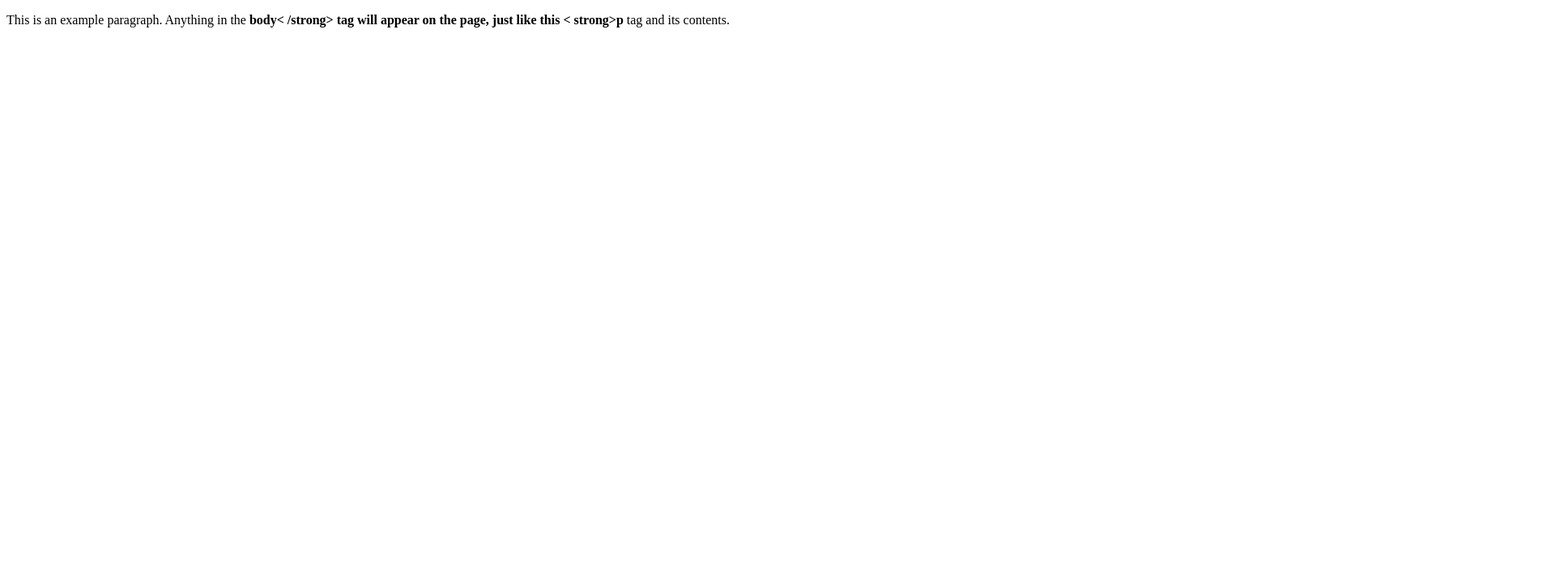
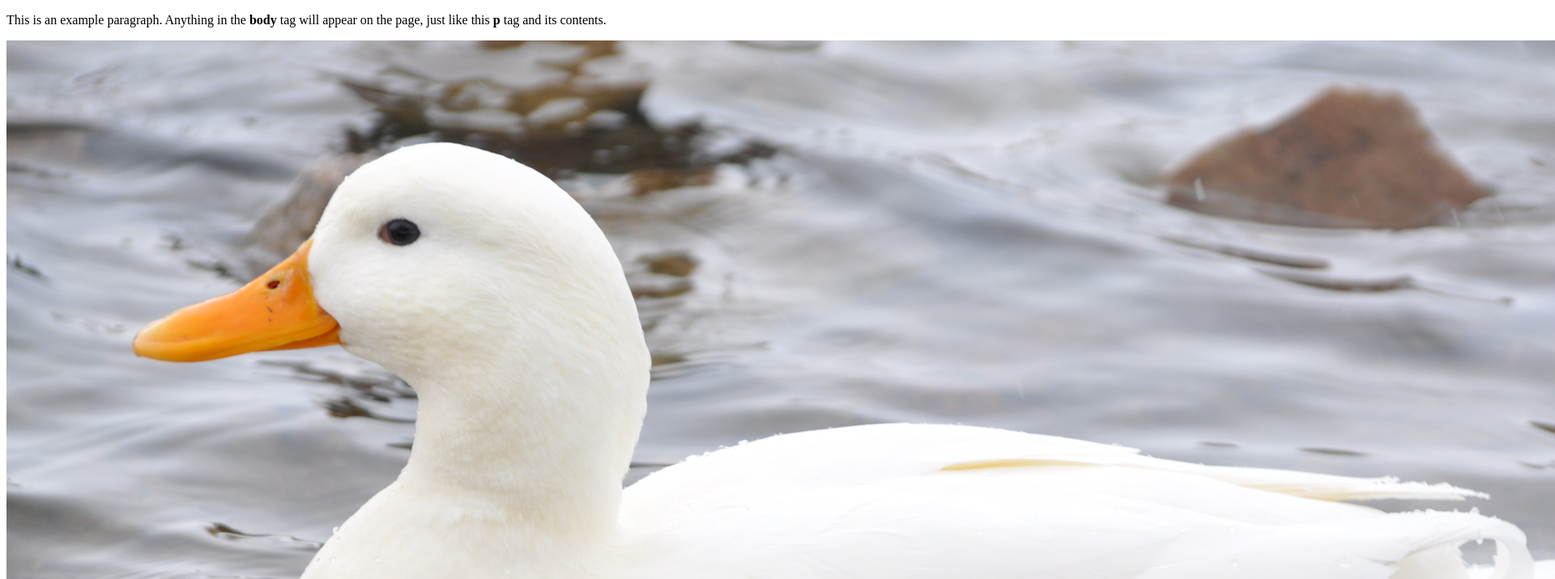
Before and after one commit to Rafa18999/Exercise_Unit5_website, a plain HTML site: page index.html in a window 1280 px wide. Shown: the top 716 px of the page at 81% size, 1920 px wide, since content can reach past the window. Drawn offline with Linux system fonts and the light colour scheme.

Commit message:
Segundo commit

```diff
--- a/index.html
+++ b/index.html
@@ -4,9 +4,8 @@
 <title>This is the title of the webpage!</title>
 </head>
 <body>
-<p>This is an example paragraph. Anything in the <strong>body<
-/strong> tag will appear on the page, just like this <
-strong>p</strong> tag and its contents.</p>
+<p>This is an example paragraph. Anything in the <strong>body </strong> tag will appear on the page, just like this <strong>p</strong> tag and its contents.</p>
+<img src="pato.jpg" alt="Image description">
 </body>
 <footer>
 </footer>
```
Also changed, not shown: pato.jpg (added).
